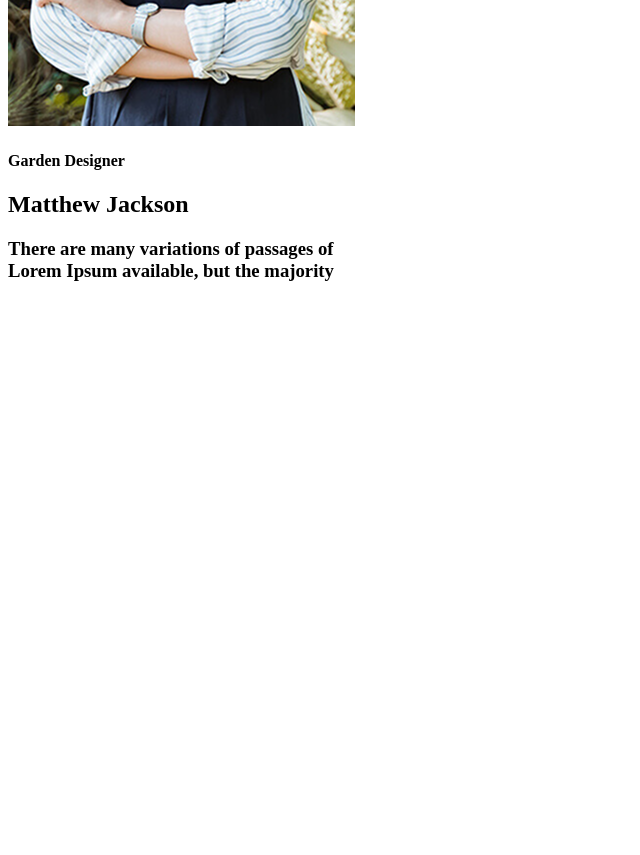
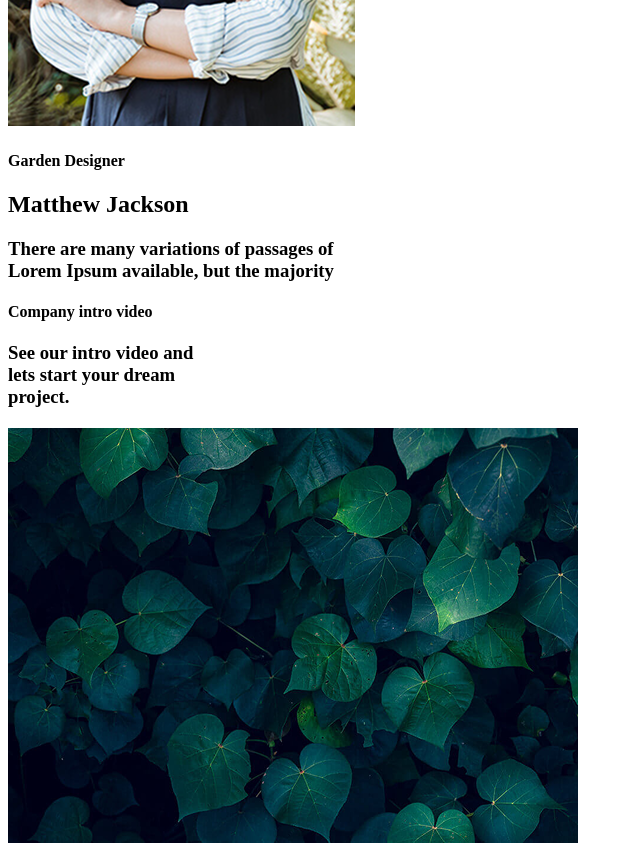
Before and after one commit to Nikita3758/WEB-Programming, a plain HTML site: page index.html in a window 1280 px wide. Shown: the part 6608-7463 px from the top of the page, without its empty margins (0-640 px from the left). Before the commit the page ends 6908 px from the top, so only its background shows below. Drawn offline with Linux system fonts and the light colour scheme.

Commit message:
feat: add seventhblock container

```diff
--- a/index.html
+++ b/index.html
@@ -165,6 +165,19 @@
                 </div>
             </div>
         </div>
+        <div class="seventhblock container">
+            <div class="seventhblock_inner">
+                <div>
+                    <h4>Company intro video</h4>
+                    <h3>
+                        See our intro video and <br />
+                        lets start your dream <br />
+                        project.
+                    </h3>
+                </div>
+                <img src="./img/seventhblock/img.png" alt="Leaves">
+            </div>
+        </div>
 
     </div>
 </body>
```
